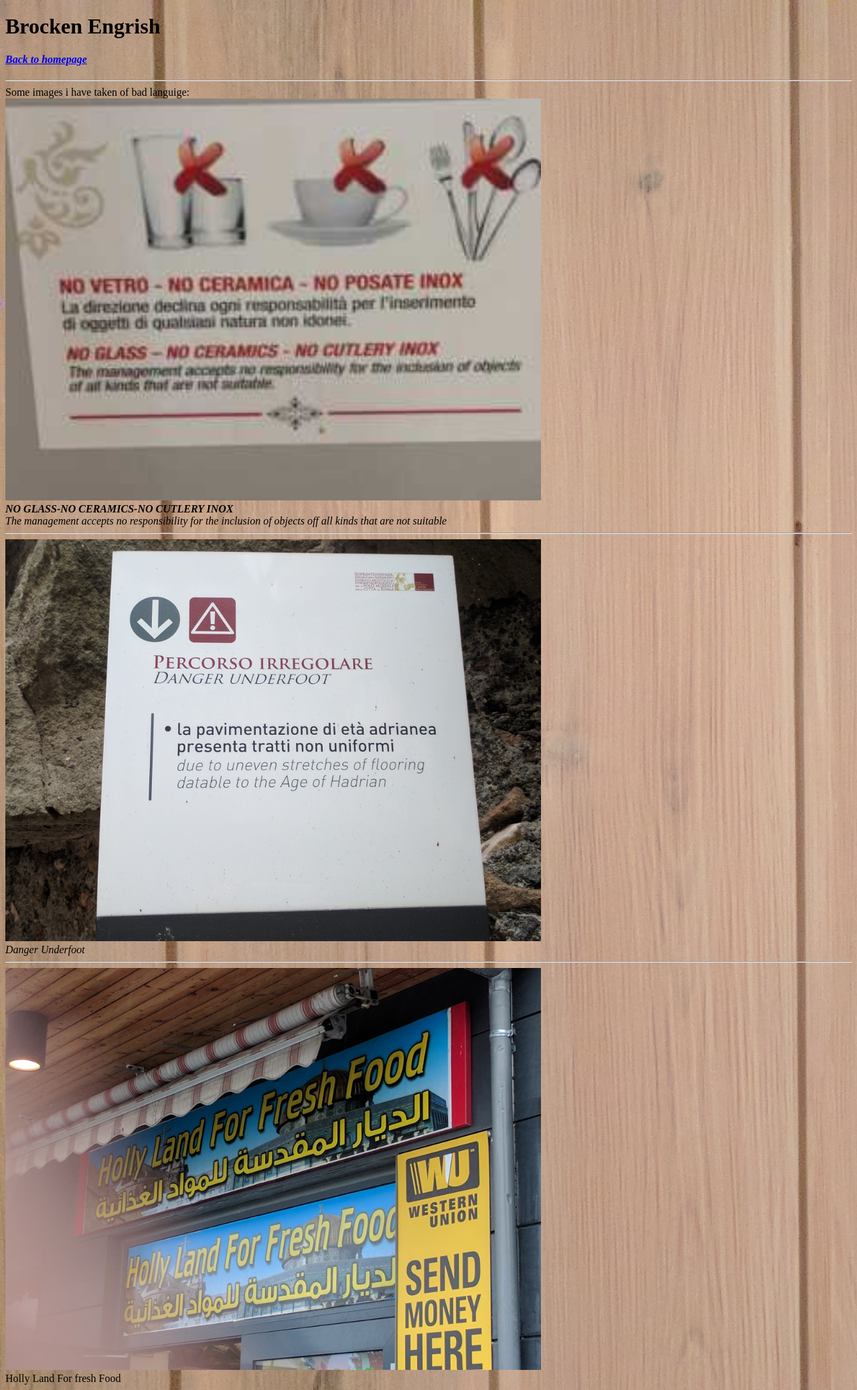
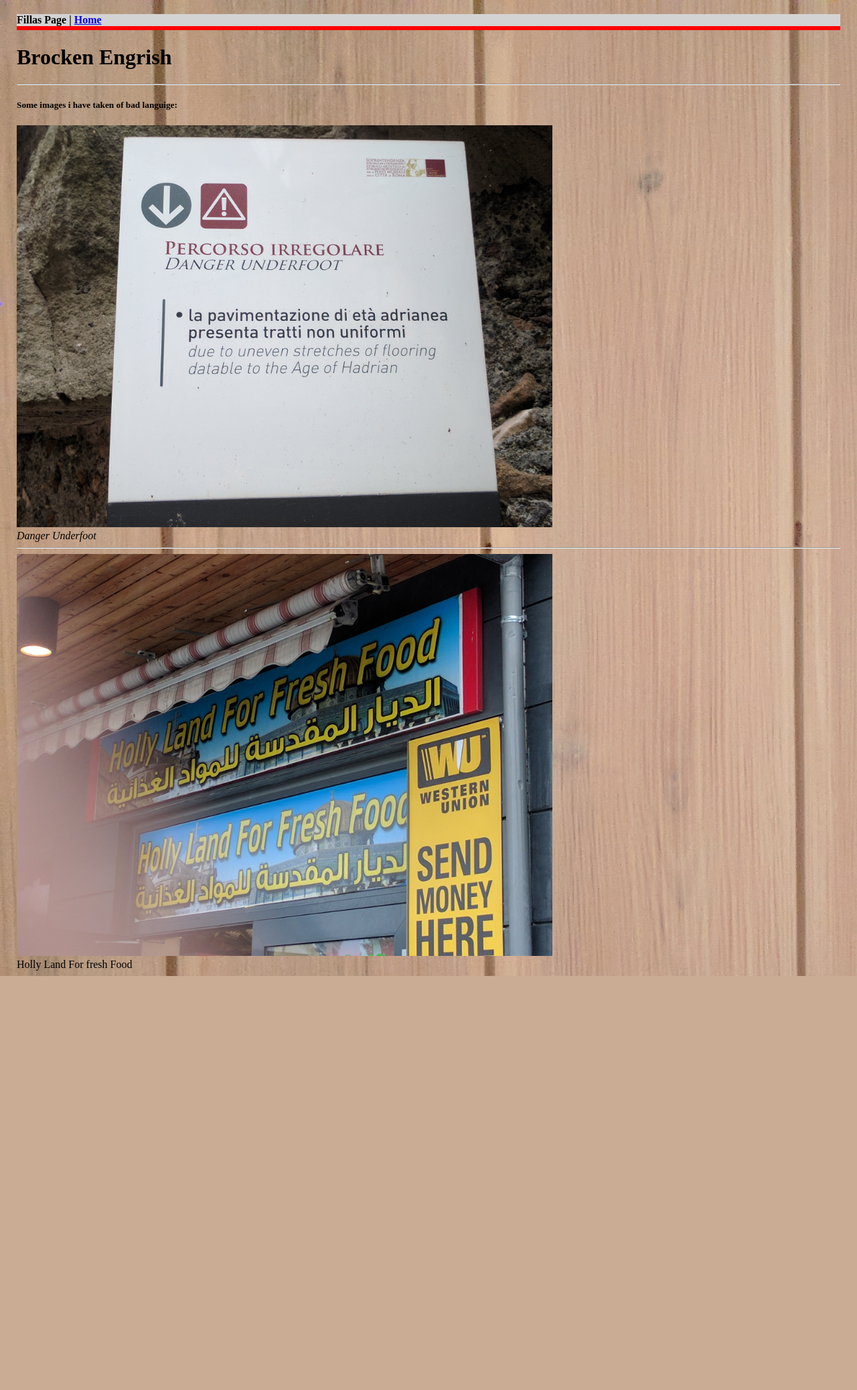
Before and after one commit to FilipNilsen/FilipNilsen.github.io, a PHP site: page /brokenenglish.html in a window 1280 px wide. Shown: the whole page at 67% size. After the commit the page ends 1457 px from the top, so only its background shows below. Run offline with PHP 8.4, Linux system fonts and the light colour scheme.

Commit message:
Add files via upload
updates

```diff
--- a/brokenenglish.html
+++ b/brokenenglish.html
@@ -8,15 +8,18 @@ Brocken Engrish
 </title>
    <link rel="apple-touch-icon" href="apple-touch-icon.png">
    <meta http-equiv="x-ua-compatible" content="ie=edge">
+   <link rel="stylesheet" href="style.css">
+<style>
+body {
+font-family: 'Ubuntu';
+}
+</style>
 </head>
 <body background="woodwall.jpg">
+<h4 id="nav">Fillas Page | <a href="index.html">Home</a>
 <h1> Brocken Engrish </h1>
-<em><h4><a href="fillaswebsite.html">Back to homepage</a></h4></em>
 <hr>
-Some images i have taken of bad languige: <br>
-<img src="whatisthis.jpeg" width="800" height="600" alt="Fuck !! The image did not load"><br>
-<em><strong>NO GLASS-NO CERAMICS-NO CUTLERY INOX</strong> <br>The management accepts no responsibility for the inclusion of objects off all kinds that are not suitable</em> <br>
-<hr>
+<h5>Some images i have taken of bad languige:</h5>
 <img src="IMG_20170224_142954.jpg" width="800" height="600" alt="Fuck !! The image did not load"> <br>
 <em>Danger Underfoot</em>
 <hr>
--- a/style.css
+++ b/style.css
@@ -5,3 +5,7 @@
 margin-right: 25px;
     margin-left: 25px;
 }
+#nav {
+border-bottom: 6px solid red;
+background-color: lightgrey;
+}
--- a/winonnes.html
+++ b/winonnes.html
@@ -1,6 +1,7 @@
 <!DOCTYPE html>
 <html lang="en">
 <head>
+   <meta http-equiv="x-ua-compatible" content="ie=edge">
  <meta charset="UTF-8">
 <link rel="icon" href="msie.png">
  <link rel="apple-touch-icon" href="apple-touch-icon.png">
@@ -17,6 +18,7 @@ border-style: double;
 <link rel="stylesheet" href="style.css">
 </head>
 <body>
+<h4 id="nav">Fillas Website | <a href="index.html">Home</a> </h4>
 <h1>Windows on NES !!</h1>
 <p><strong>Have you ever wanted to run Microsoft Windows on NES? Well of course not! <br>
 However, the bootleggers could not hear you out on that and did it anyway.</strong></p>
```
Also changed, not shown: index.html (+12 -2 lines).
